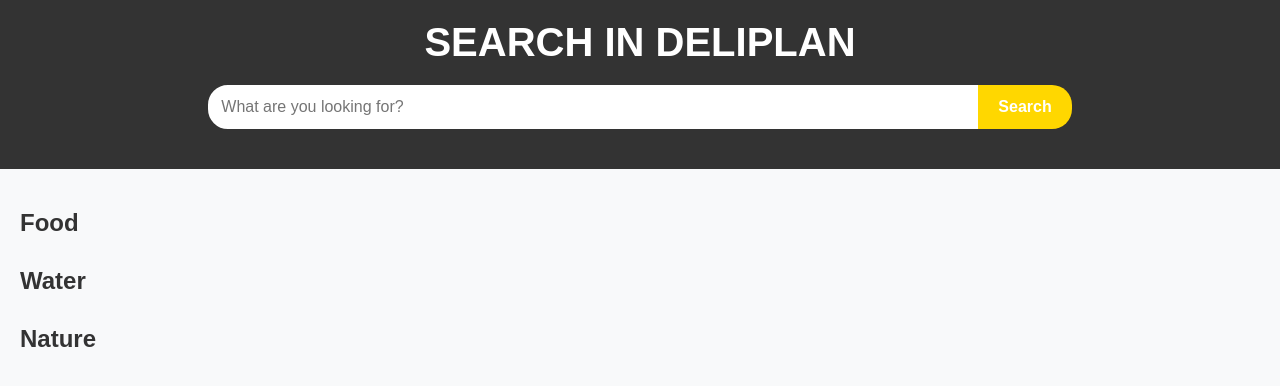
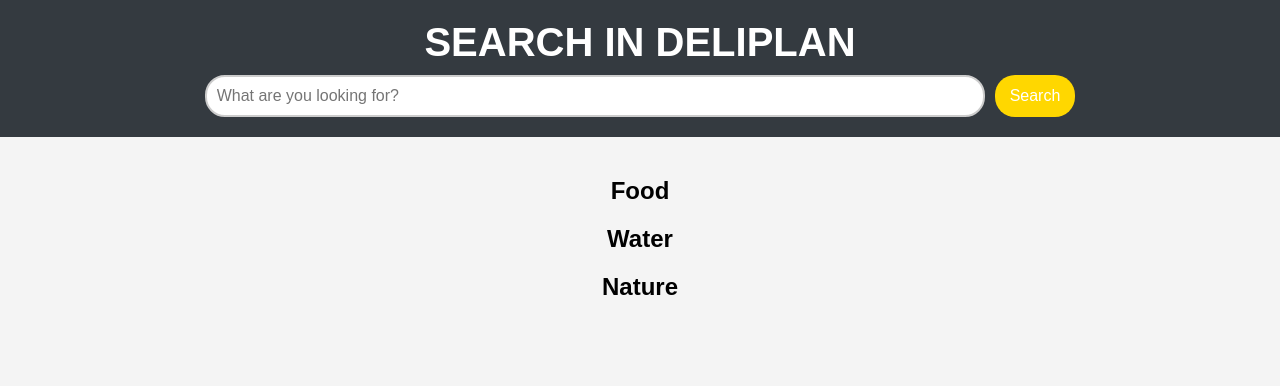
Before and after one commit to eatplus2024/BARA-BUSQUEDA-DELIPLAN, a plain HTML site: page index.html in a window 1280 px wide. Drawn offline with Linux system fonts and the light colour scheme.

Commit message:
Update style.css

```diff
--- a/style.css
+++ b/style.css
@@ -2,78 +2,77 @@ body {
     font-family: Arial, sans-serif;
     margin: 0;
     padding: 0;
-    background-color: #f8f9fa;
-    color: #333;
+    background-color: #f4f4f4;
+    text-align: center;
 }
 
 header {
-    text-align: center;
-    padding: 20px;
-    background-color: #333;
+    background-color: #343a40;
     color: white;
+    padding: 20px 10px;
 }
 
-h1 {
+header h1 {
+    font-size: 2.5rem;
     margin: 0;
-    font-size: 2.5rem;
 }
 
 .search-bar {
+    margin-top: 10px;
     display: flex;
     justify-content: center;
-    margin: 20px 0;
+    gap: 10px;
 }
 
 .search-bar input {
     padding: 10px;
-    border: 3px solid white;
-    border-radius: 20px 0 0 20px;
+    font-size: 1rem;
+    border-radius: 20px;
+    border: 2px solid #ccc;
+    outline: none;
     width: 60%;
-    font-size: 1rem;
 }
 
 .search-bar button {
-    padding: 10px 20px;
+    padding: 10px 15px;
+    font-size: 1rem;
+    border-radius: 20px;
     border: none;
     background-color: gold;
     color: white;
-    font-size: 1rem;
-    font-weight: bold;
-    border-radius: 0 20px 20px 0;
     cursor: pointer;
-    transition: 0.3s ease;
 }
 
 .search-bar button:hover {
-    background-color: red;
+    background-color: darkgoldenrod;
 }
 
 main {
     padding: 20px;
 }
 
-.category {
-    margin: 20px 0;
+.category-title {
+    font-size: 1.8rem;
+    color: #333;
+    margin: 20px 0 10px;
 }
 
-.category h2 {
-    font-size: 1.5rem;
-    margin-bottom: 10px;
+.gallery-row {
+    display: flex;
+    justify-content: center;
+    gap: 15px;
+    flex-wrap: wrap;
+    margin-bottom: 30px;
 }
 
-.gallery {
-    display: flex;
-    flex-wrap: wrap;
-    gap: 10px;
+.gallery-row img {
+    width: 30%;
+    max-width: 200px;
+    border-radius: 10px;
+    transition: transform 0.3s ease;
+    cursor: pointer;
 }
 
-.gallery img {
-    width: calc(33% - 10px);
-    border-radius: 5px;
-    cursor: pointer;
-    transition: transform 0.3s ease;
-}
-
-.gallery img:hover {
+.gallery-row img:hover {
     transform: scale(1.1);
 }
```
